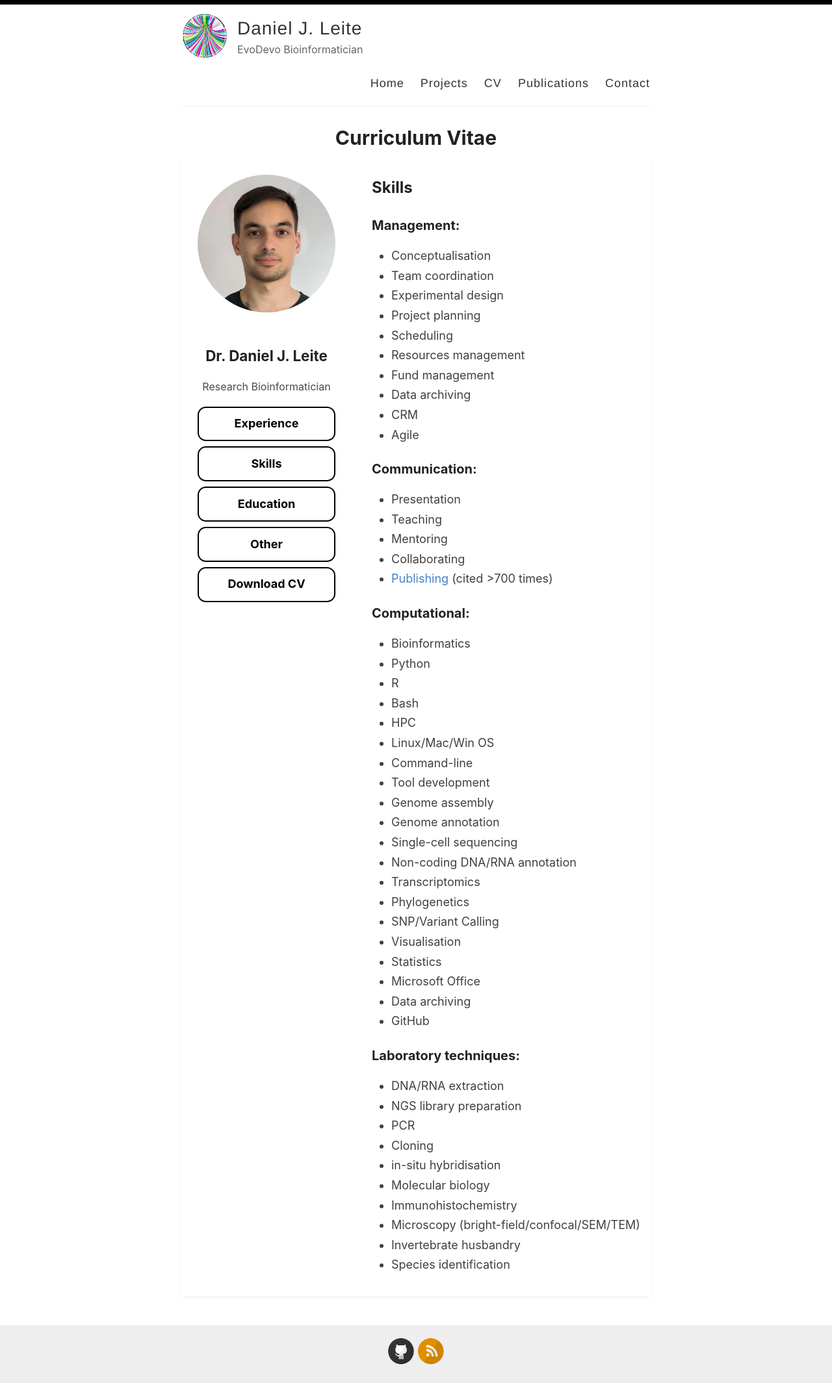
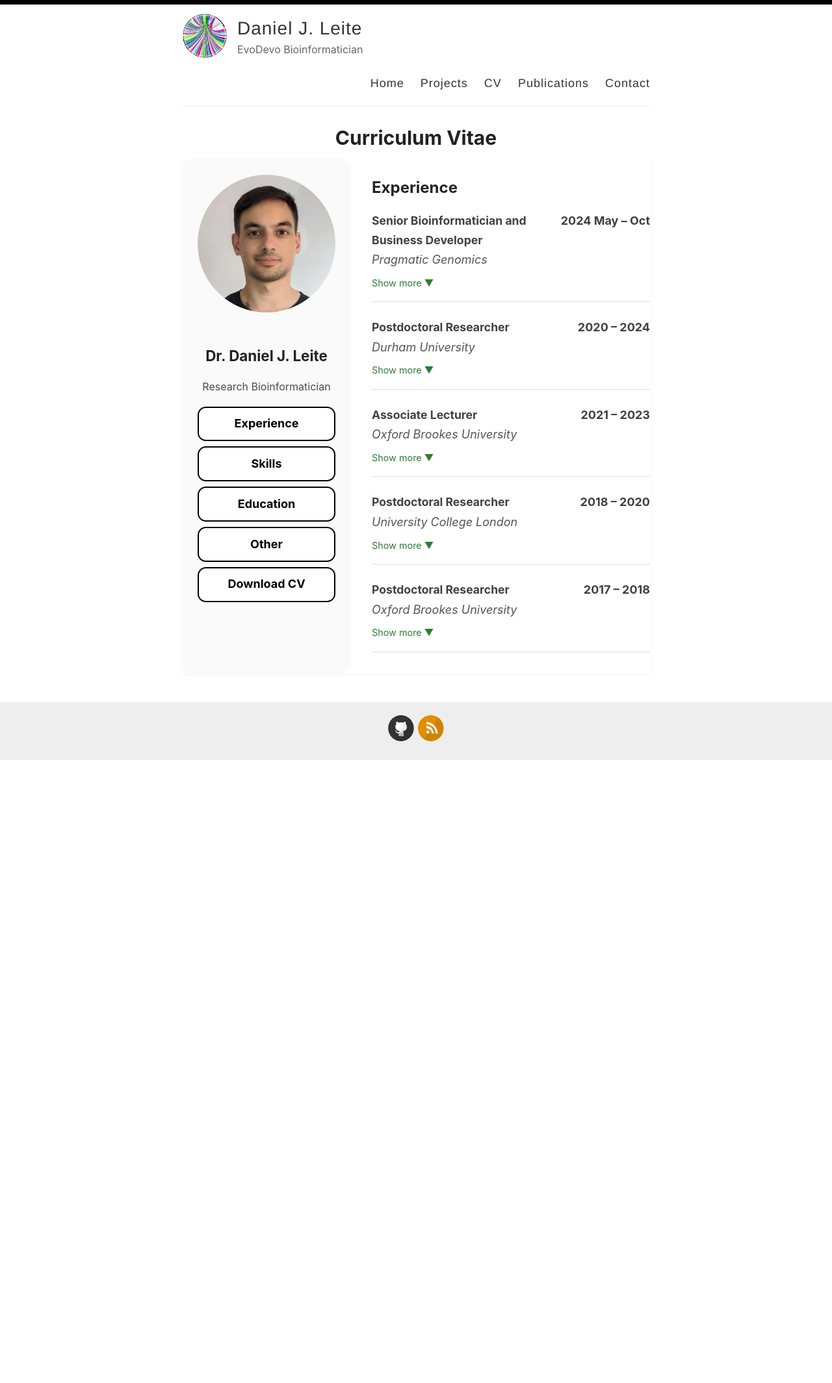
Before and after one commit to djleite/djleite.github.io, a Jekyll site: the page built from _pages/cv.md, in a window 1280 px wide. Shown: the whole page at 65% size. Built offline with Jekyll 4.4.1, drawn with Linux system fonts in a browser that asks for light colours; after the commit the page ends 1170 px from its top, so only the background shows below that.

Commit message:
change cv

```diff
--- a/_pages/cv.md
+++ b/_pages/cv.md
@@ -19,11 +19,11 @@ permalink: /cv/
   <!-- Main Content -->
   <div class="cv-content">
     <!-- Experience -->
-    <div id="experience" class="cv-section">
+    <div id="experience" class="cv-section active">
     <h2>Experience</h2>
     <div class="job-entry">
         <div class="job-header">
-        <div class="job-title">Senior Bioinformatician and Business Developer</div>
+        <div class="job-title">Senior Bioinformatician and<br> Business Developer</div>
         <div class="job-date">2024 May – Oct</div>
         </div>
         <div class="job-place">Pragmatic Genomics</div>
@@ -149,7 +149,7 @@ permalink: /cv/
     </div>
     </div>
 <!-- Skills -->
-    <div id="skills" class="cv-section active">
+    <div id="skills" class="cv-section">
       <h2>Skills</h2>
         <h3>Management:</h3>
           <ul>
@@ -288,7 +288,7 @@ permalink: /cv/
   }
 
   .cv-sidebar {
-    background-color: #FFFFFF;
+    background-color: #fafafa;
     padding: 1.5rem;
     border-radius: 1rem;
     width: 260px;
```
